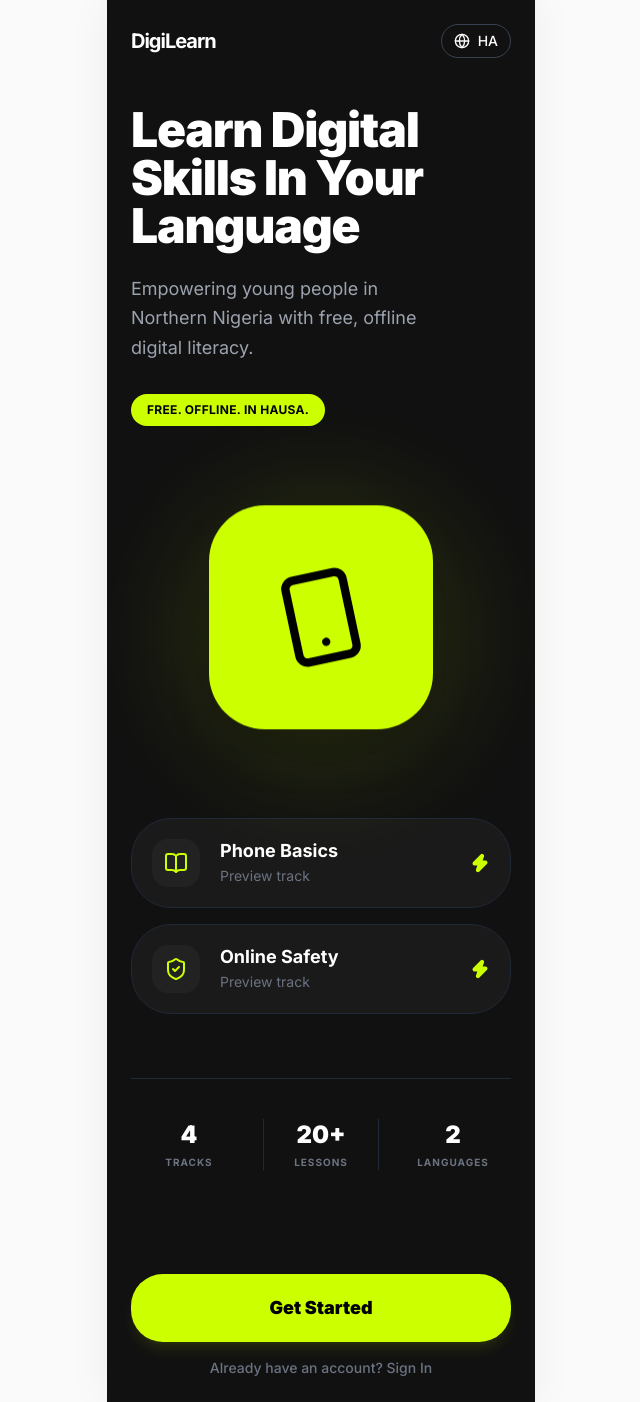
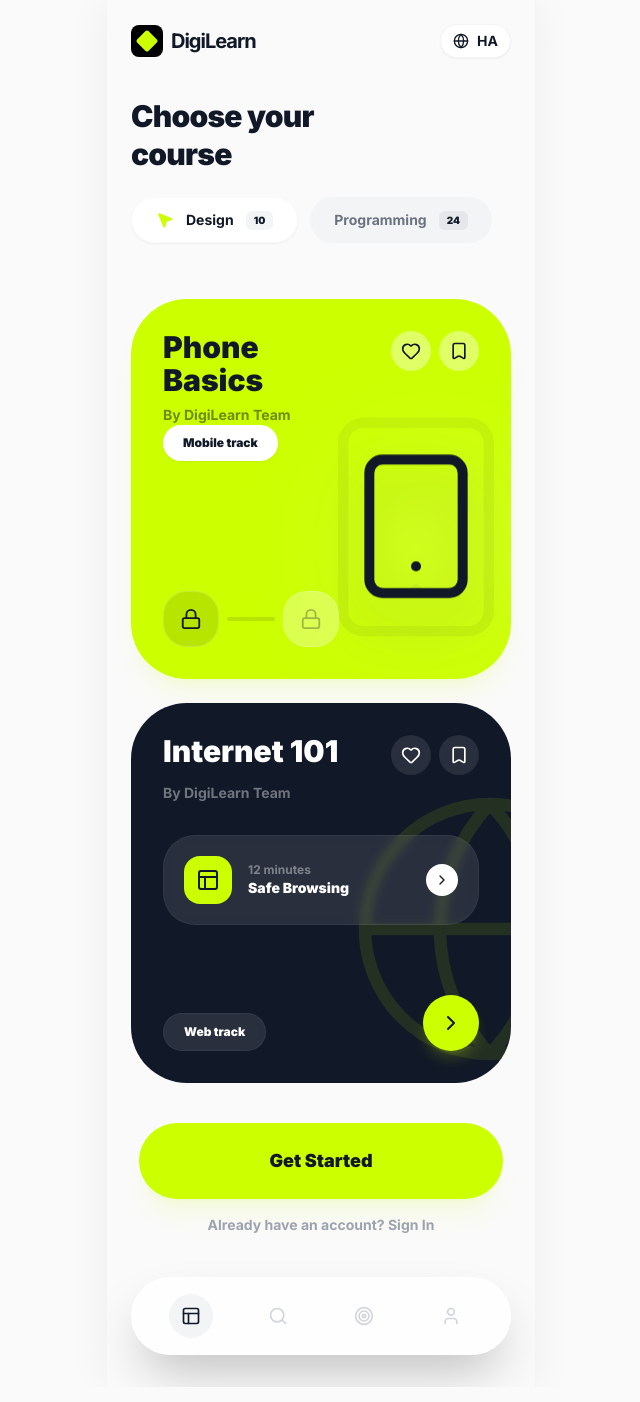
Before and after one commit to UsmanArazak/digilearn, a Next.js app: page / in a window 1280 px wide. Shown: the whole page, without its empty margins (319-959 px from the left). Built offline with nearby package versions, Linux system fonts and the light colour scheme.

Commit message:
feat: Module 3 - final AsiyaUI landing page redesign with white theme and big cards

```diff
--- a/src/app/page.tsx
+++ b/src/app/page.tsx
@@ -2,7 +2,7 @@
 
 import { useTranslation } from 'react-i18next';
 import Link from 'next/link';
-import { Globe, Smartphone, BookOpen, ShieldCheck, Zap } from 'lucide-react';
+import { Globe, Heart, Bookmark, Lock, MousePointer2, Smartphone, ChevronRight, Layout, Search, Target, User } from 'lucide-react';
 
 export default function LandingPage() {
   const { t, i18n } = useTranslation('common');
@@ -13,13 +13,18 @@ export default function LandingPage() {
   };
 
   return (
-    <div className="bg-[#111111] text-white min-h-screen flex flex-col p-6 animate-fade-in overflow-x-hidden">
+    <div className="bg-off-white text-gray-900 min-h-screen flex flex-col p-6 animate-fade-in overflow-x-hidden pb-32">
       {/* Header */}
-      <header className="flex justify-between items-center mb-12">
-        <div className="text-xl font-bold tracking-tighter">DigiLearn</div>
+      <header className="flex justify-between items-center mb-10">
+        <div className="text-xl font-bold tracking-tighter flex items-center gap-2">
+          <div className="w-8 h-8 bg-black rounded-lg flex items-center justify-center">
+             <div className="w-4 h-4 bg-accent rounded-sm rotate-45"></div>
+          </div>
+          DigiLearn
+        </div>
         <button
           onClick={toggleLanguage}
-          className="flex items-center gap-2 border border-gray-700 px-3 py-1.5 rounded-full text-sm font-medium hover:bg-white/5 active:scale-95 transition-all"
+          className="flex items-center gap-2 bg-white border border-gray-100 px-3 py-1.5 rounded-full text-sm font-bold shadow-sm active:scale-95 transition-all"
         >
           <Globe size={16} />
           <span>{t('header.lang_toggle')}</span>
@@ -27,75 +32,132 @@ export default function LandingPage() {
       </header>
 
       {/* Hero Section */}
-      <section className="mb-12">
-        <h1 className="text-4xl sm:text-5xl font-black leading-[1.1] mb-6 tracking-tight">
-          {t('landing.heading')}
+      <section className="mb-10">
+        <h1 className="text-3xl font-black leading-tight mb-2 tracking-tight">
+          Choose your<br />course
         </h1>
-        <p className="text-gray-400 text-lg mb-8 leading-relaxed max-w-[320px]">
-          {t('landing.subtitle')}
-        </p>
-        <div className="inline-block bg-accent text-black text-xs font-bold px-4 py-2 rounded-full mb-10 tracking-wide uppercase">
-          {t('landing.tag')}
+
+        {/* Category Chips */}
+        <div className="flex gap-3 overflow-x-auto py-4 no-scrollbar -mx-6 px-6">
+           <div className="bg-white p-3 px-6 rounded-full shadow-sm flex items-center gap-3 border border-gray-50 flex-shrink-0">
+              <MousePointer2 size={18} className="text-accent fill-accent" />
+              <span className="font-bold text-sm">Design</span>
+              <span className="bg-gray-100 px-2 py-0.5 rounded-md text-[10px] font-black">10</span>
            </div>
-
-        {/* Hero Visual */}
-        <div className="relative flex justify-center py-10 scale-90 sm:scale-100">
-          <div className="w-64 h-64 bg-accent/20 rounded-full blur-3xl absolute animate-pulse"></div>
-          <div className="w-56 h-56 bg-accent rounded-[3.5rem] rotate-12 flex items-center justify-center animate-float relative shadow-2xl">
-            <Smartphone size={100} className="text-black transform -rotate-12" />
+           <div className="bg-gray-100 p-3 px-6 rounded-full flex items-center gap-3 flex-shrink-0">
+              <span className="font-bold text-sm text-gray-500">Programming</span>
+              <span className="bg-gray-200 px-2 py-0.5 rounded-md text-[10px] font-black">24</span>
            </div>
         </div>
       </section>
 
-      {/* Skill Track Previews */}
-      <section className="space-y-4 mb-16">
-        <div className="bg-[#1a1a1a] border border-gray-800 p-5 rounded-[2.5rem] flex items-center gap-5">
-          <div className="bg-[#222] p-3 rounded-2xl text-accent">
-            <BookOpen size={24} />
+      {/* Big Course Cards */}
+      <section className="flex flex-col gap-6 mb-10">
+        {/* Phone Basics Card */}
+        <div className="bg-accent rounded-[3.5rem] p-8 relative overflow-hidden min-h-[380px] shadow-xl shadow-accent/10 flex flex-col group active:scale-[0.98] transition-transform">
+           <div className="relative z-10 flex flex-col h-full">
+             <div className="flex justify-between items-start">
+                <h2 className="text-3xl font-black leading-[1.1] max-w-[180px] text-gray-900">
+                   {t('skill_tracks.phone_basics.title')}
+                </h2>
+                <div className="flex gap-2">
+                    <div className="bg-white/40 p-2.5 rounded-full backdrop-blur-md"><Heart size={20} className="text-gray-900" /></div>
+                    <div className="bg-white/40 p-2.5 rounded-full backdrop-blur-md"><Bookmark size={20} className="text-gray-900" /></div>
                 </div>
-          <div>
-            <h3 className="font-bold text-lg leading-tight mb-1">{t('skill_tracks.phone_basics.title')}</h3>
-            <p className="text-gray-500 text-sm">Preview track</p>
              </div>
-          <Zap size={20} className="ml-auto text-accent fill-accent" />
+             <p className="text-sm font-bold text-gray-900/50 mt-2">By DigiLearn Team</p>
+
+             <div className="mt-auto flex items-center">
+                <div className="bg-white px-5 py-2.5 rounded-full text-xs font-black shadow-sm">
+                   Mobile track
+                </div>
+             </div>
            </div>
 
-        <div className="bg-[#1a1a1a] border border-gray-800 p-5 rounded-[2.5rem] flex items-center gap-5">
-          <div className="bg-[#222] p-3 rounded-2xl text-accent">
-            <ShieldCheck size={24} />
+           {/* Large Illustration Content */}
+           <div className="absolute right-[-10%] bottom-[5%] w-[70%] h-[70%] flex items-center justify-center pointer-events-none">
+              <Smartphone size={200} className="text-gray-900 opacity-5 absolute scale-125" strokeWidth={1} />
+              <div className="relative">
+                 <div className="w-48 h-48 bg-white/20 rounded-full blur-3xl absolute animate-pulse"></div>
+                 <Smartphone size={160} className="text-gray-900 relative drop-shadow-2xl animate-float" strokeWidth={1.5} />
               </div>
-          <div>
-            <h3 className="font-bold text-lg leading-tight mb-1">{t('skill_tracks.online_safety.title')}</h3>
-            <p className="text-gray-500 text-sm">Preview track</p>
            </div>
-          <Zap size={20} className="ml-auto text-accent fill-accent" />
+
+           {/* Lock Controls */}
+           <div className="absolute left-8 bottom-8 flex items-center gap-2">
+             <div className="bg-black/10 p-4 rounded-3xl backdrop-blur-md border border-white/20">
+                <Lock size={22} className="text-gray-900" />
+             </div>
+             <div className="w-12 h-1 h-0.5 bg-black/10 rounded-full"></div>
+             <div className="bg-white/30 p-4 rounded-3xl backdrop-blur-md border border-white/20">
+                <Lock size={22} className="text-gray-900 opacity-30" />
+             </div>
+           </div>
+        </div>
+
+        {/* Internet 101 Card (Secondary style like the reference) */}
+        <div className="bg-gray-900 rounded-[3.5rem] p-8 relative overflow-hidden min-h-[380px] flex flex-col active:scale-[0.98] transition-transform">
+           <div className="relative z-10 flex flex-col h-full">
+             <div className="flex justify-between items-start">
+                <h2 className="text-3xl font-black leading-[1.1] max-w-[180px] text-white">
+                   {t('skill_tracks.internet_101.title')}
+                </h2>
+                <div className="flex gap-2">
+                    <div className="bg-white/10 p-2.5 rounded-full backdrop-blur-md"><Heart size={20} className="text-white" /></div>
+                    <div className="bg-white/10 p-2.5 rounded-full backdrop-blur-md"><Bookmark size={20} className="text-white" /></div>
+                </div>
+             </div>
+             <p className="text-sm font-bold text-white/40 mt-2">By DigiLearn Team</p>
+
+             <div className="mt-8 flex flex-col gap-4">
+                <div className="bg-white/10 p-5 rounded-[2rem] border border-white/5 backdrop-blur-sm flex items-center gap-4">
+                   <div className="bg-accent p-3 rounded-2xl text-gray-900">
+                      <Layout size={24} />
+                   </div>
+                   <div className="flex-1">
+                      <p className="text-xs font-bold text-white/40">12 minutes</p>
+                      <h4 className="text-sm font-black text-white">Safe Browsing</h4>
+                   </div>
+                   <div className="bg-white p-2 rounded-full"><ChevronRight size={16} className="text-gray-900" /></div>
+                </div>
+             </div>
+           </div>
+
+           <div className="mt-auto z-10">
+              <div className="bg-white/10 px-5 py-2.5 rounded-full text-xs font-black text-white inline-block border border-white/5">
+                 Web track
+              </div>
+           </div>
+
+           {/* Graphic Element */}
+           <div className="absolute right-[-15%] top-[20%] w-[60%] h-[60%] opacity-10 pointer-events-none">
+              <Globe size={300} className="text-accent" strokeWidth={1} />
+           </div>
+
+           <div className="absolute right-8 bottom-8">
+              <div className="w-14 h-14 bg-accent rounded-full flex items-center justify-center shadow-lg shadow-accent/20">
+                 <ChevronRight size={24} className="text-gray-900" />
+              </div>
+           </div>
         </div>
       </section>
 
-      {/* Stats Bar */}
-      <section className="grid grid-cols-3 gap-4 mb-20 border-t border-gray-800 pt-10">
-        <div className="text-center">
-          <div className="text-2xl font-black mb-1">{t('landing.stats.tracks').split(' ')[0]}</div>
-          <div className="text-[10px] uppercase tracking-widest text-gray-500 font-bold">{t('landing.stats.tracks').split(' ').slice(1).join(' ')}</div>
-        </div>
-        <div className="text-center border-x border-gray-800">
-          <div className="text-2xl font-black mb-1">{t('landing.stats.lessons').split(' ')[0]}</div>
-          <div className="text-[10px] uppercase tracking-widest text-gray-500 font-bold">{t('landing.stats.lessons').split(' ').slice(1).join(' ')}</div>
-        </div>
-        <div className="text-center">
-          <div className="text-2xl font-black mb-1">{t('landing.stats.languages').split(' ')[0]}</div>
-          <div className="text-[10px] uppercase tracking-widest text-gray-500 font-bold">{t('landing.stats.languages').split(' ').slice(1).join(' ')}</div>
-        </div>
-      </section>
-
-      {/* CTA Section */}
-      <div className="mt-auto pt-6 flex flex-col gap-4">
-        <Link href="/home" className="w-full bg-accent text-black font-black py-5 rounded-[2rem] text-center text-lg active:scale-95 transition-all shadow-lg shadow-accent/10">
+      {/* Stats row or CTA */}
+      <div className="mt-auto px-2 pb-6">
+        <Link href="/home" className="w-full bg-accent text-gray-900 font-black py-6 rounded-[2.5rem] text-center text-lg active:scale-95 transition-all shadow-xl shadow-accent/10 block mb-4">
           {t('landing.cta')}
         </Link>
-        <button className="text-gray-500 text-sm font-medium hover:text-white transition-colors">
+        <p className="text-center text-gray-400 font-bold text-sm">
            {t('landing.sign_in')}
-        </button>
+        </p>
+      </div>
+
+      {/* Floating Bottom Navigation (Aesthetic only like reference) */}
+      <div className="fixed bottom-8 left-1/2 -translate-x-1/2 w-[90%] max-w-[380px] bg-white/80 backdrop-blur-2xl p-4 rounded-full shadow-2xl border border-white/20 flex justify-around items-center z-50">
+         <div className="bg-gray-100 p-3 rounded-full text-gray-900"><Layout size={20} /></div>
+         <div className="p-3 text-gray-300"><Search size={20} /></div>
+         <div className="p-3 text-gray-300"><Target size={20} /></div>
+         <div className="p-3 text-gray-300"><User size={20} /></div>
       </div>
     </div>
   );
```
Lines whose indentation alone changed are shown as unchanged.
